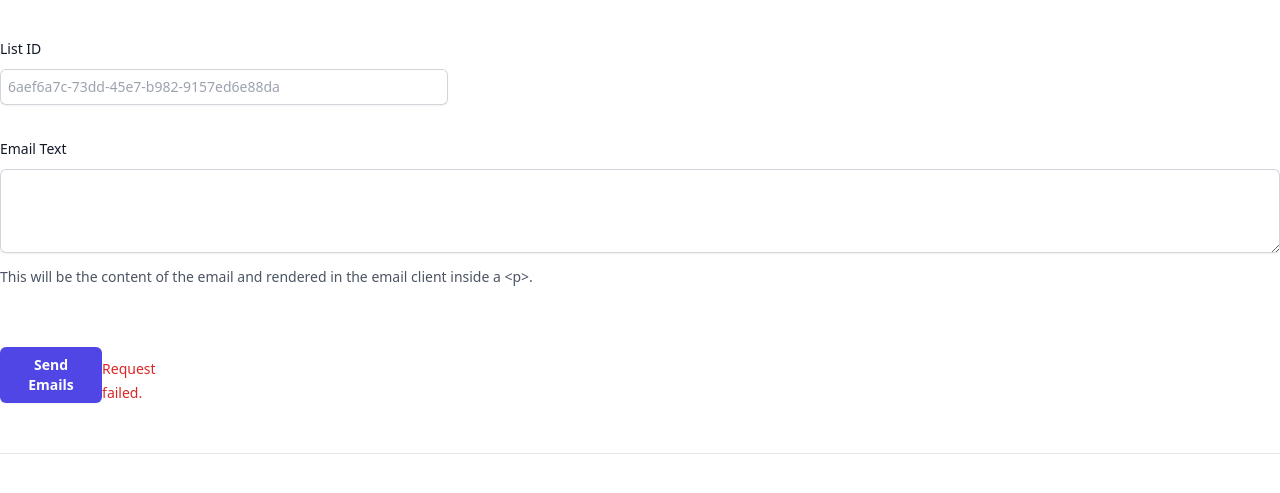
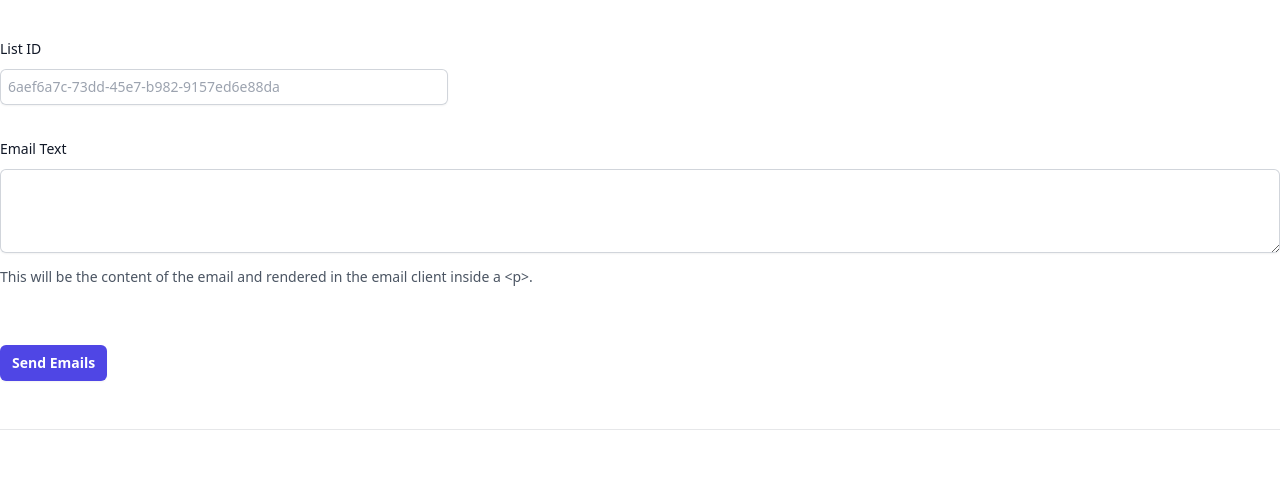
Before and after one commit to codesphere-cloud/sendgridAPI, a website: page public/index.html in a window 1280 px wide. Shown: the part 115-608 px from the top of the page. Drawn offline with nearby package versions, Linux system fonts and the light colour scheme; files that its build step writes are made by us from their sources.

Commit message:
fixed minor styling issue

```diff
--- a/public/index.html
+++ b/public/index.html
@@ -35,7 +35,7 @@
 
     <div class="mt-6 flex items-center justify-start">
       <button type="submit" class="rounded-md bg-indigo-600 px-3 py-2 text-sm font-semibold text-white shadow-sm hover:bg-indigo-500 focus-visible:outline focus-visible:outline-2 focus-visible:outline-offset-2 focus-visible:outline-indigo-600">Send Emails</button>
-      <p id="error-message" class="mt-3 text-sm leading-6 text-red-600">Request failed.</p>
+      <p id="error-message" class="mt-3 text-sm leading-6 text-red-600 hidden">Request failed.</p>
     </div>
   </form>
 </div>
```
